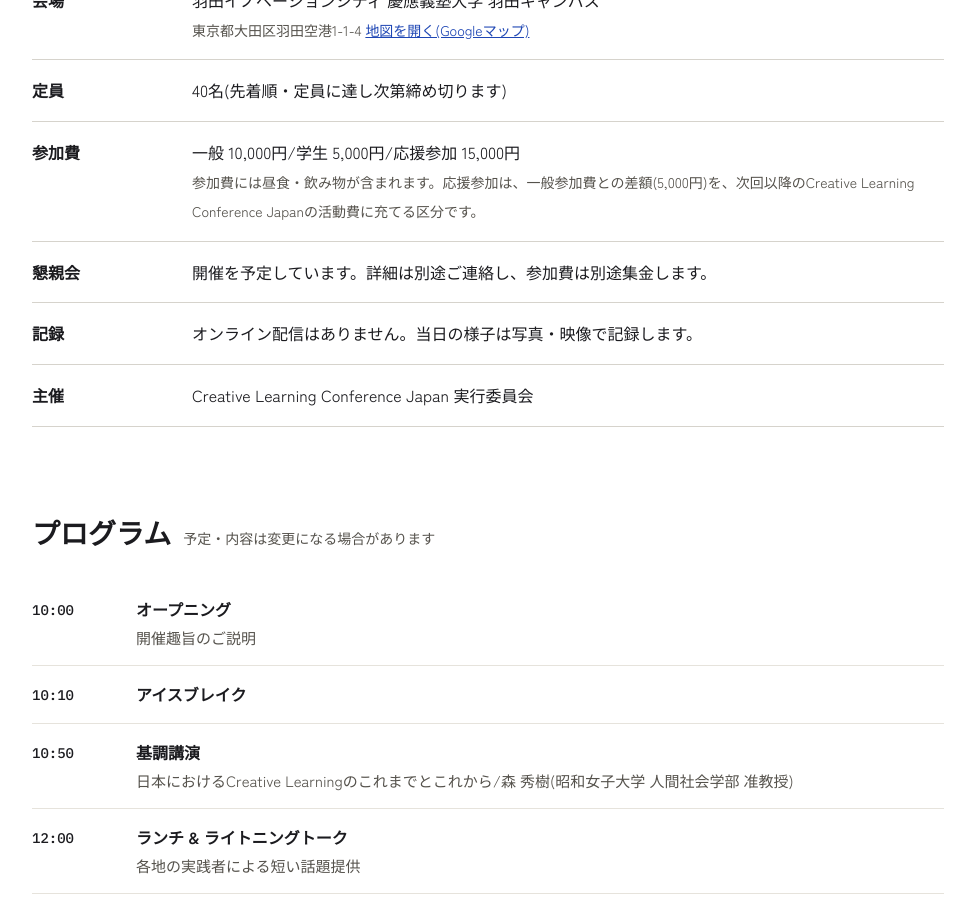
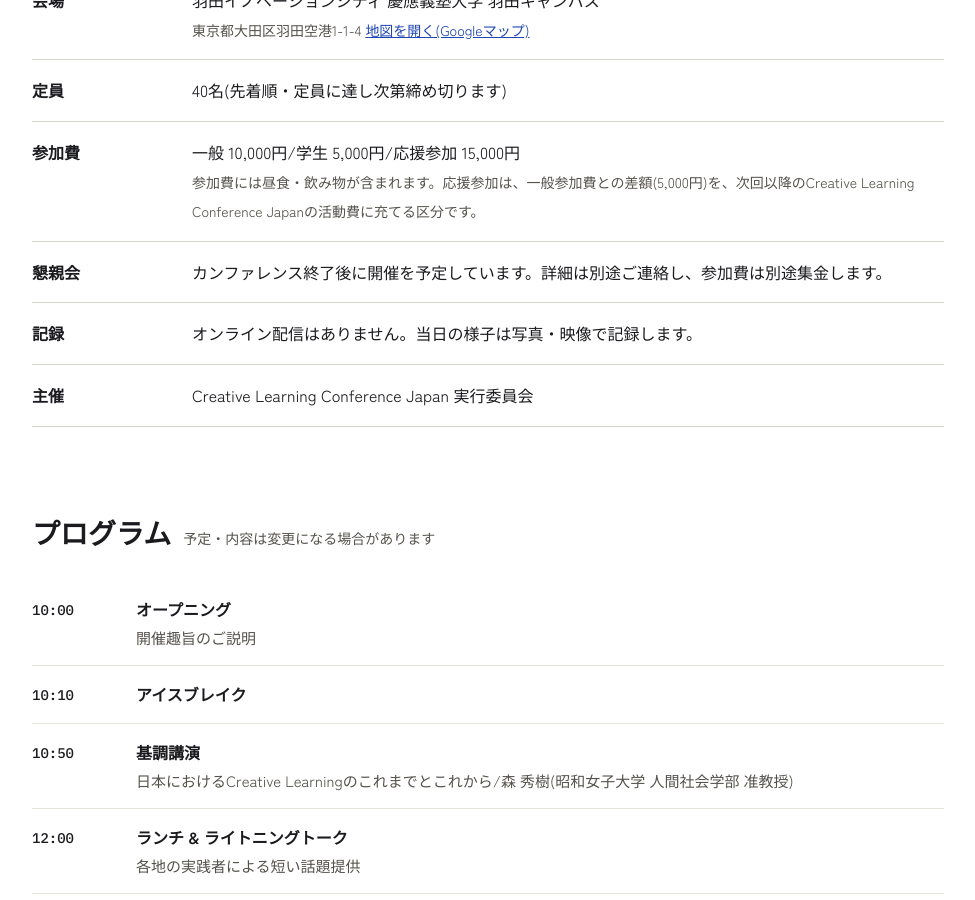
Before and after one commit to clc-japan/2027, a Jekyll site: the page built from index.md, in a window 1280 px wide and 900 px high, scrolled down 2624 px. Shown: the whole window, without its empty margins (152-1127 px from the left). Built offline with Jekyll 4.4.1, drawn with Linux system fonts in a browser that asks for light colours.

Commit message:
懇親会の案内に開催時期を追記(Peatixと統一)
Co-Authored-By: Claude Opus 5.5 <noreply@anthropic.com>
Claude-Session: https://claude.ai/code/session_01DKnuBg6vW68knGXiz4kfn4

```diff
--- a/index.md
+++ b/index.md
@@ -44,7 +44,7 @@ map_url: "https://www.google.com/maps/search/?api=1&query=%E6%9D%B1%E4%BA%AC%E9%
 capacity: "40名(先着順・定員に達し次第締め切ります)"
 fee: "一般 10,000円/学生 5,000円/応援参加 15,000円"
 fee_note: "参加費には昼食・飲み物が含まれます。応援参加は、一般参加費との差額(5,000円)を、次回以降のCreative Learning Conference Japanの活動費に充てる区分です。"
-party: "開催を予定しています。詳細は別途ご連絡し、参加費は別途集金します。"
+party: "カンファレンス終了後に開催を予定しています。詳細は別途ご連絡し、参加費は別途集金します。"
 record: "オンライン配信はありません。当日の様子は写真・映像で記録します。"
 organizer: "Creative Learning Conference Japan 実行委員会"
 
```
